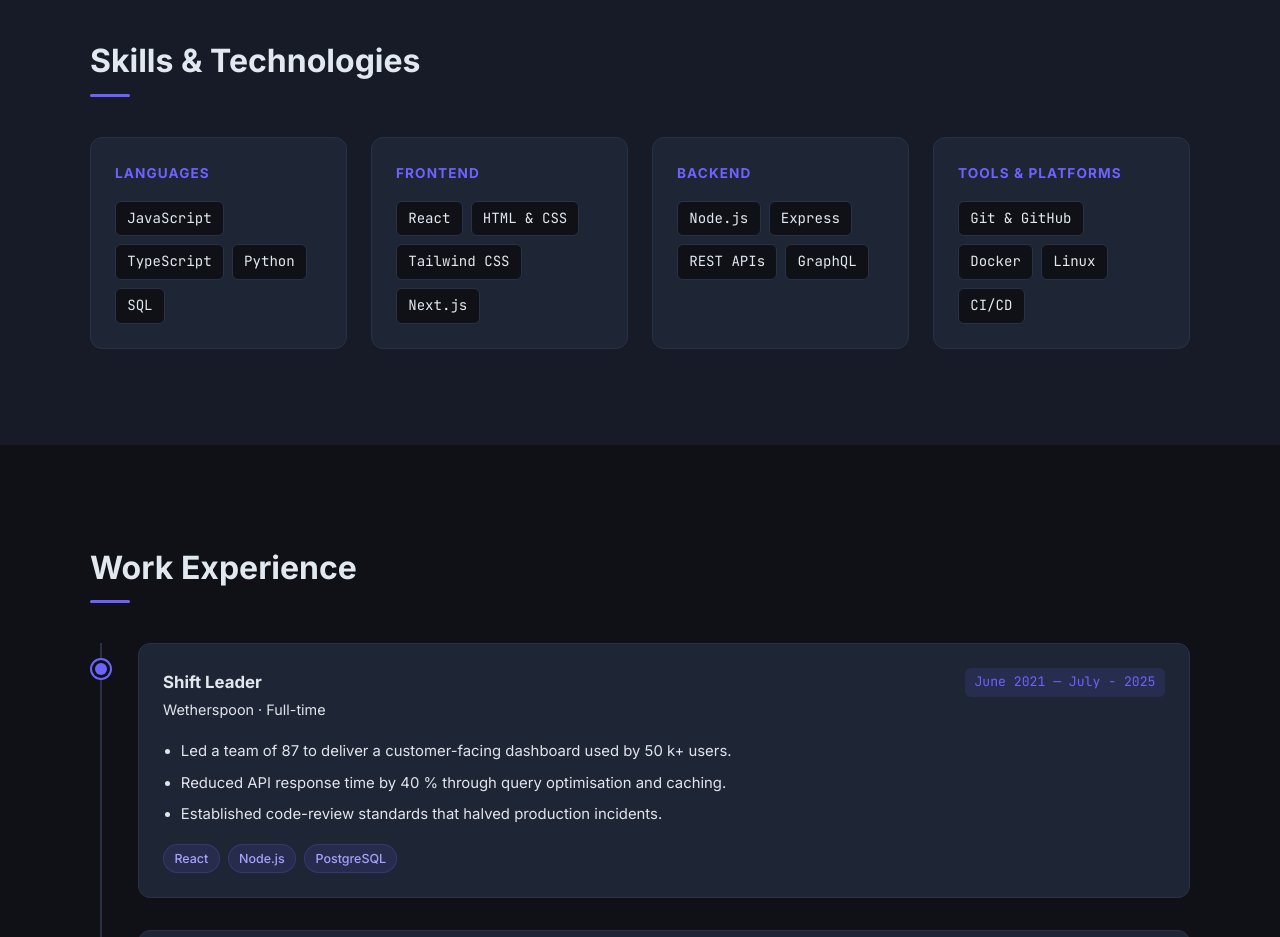
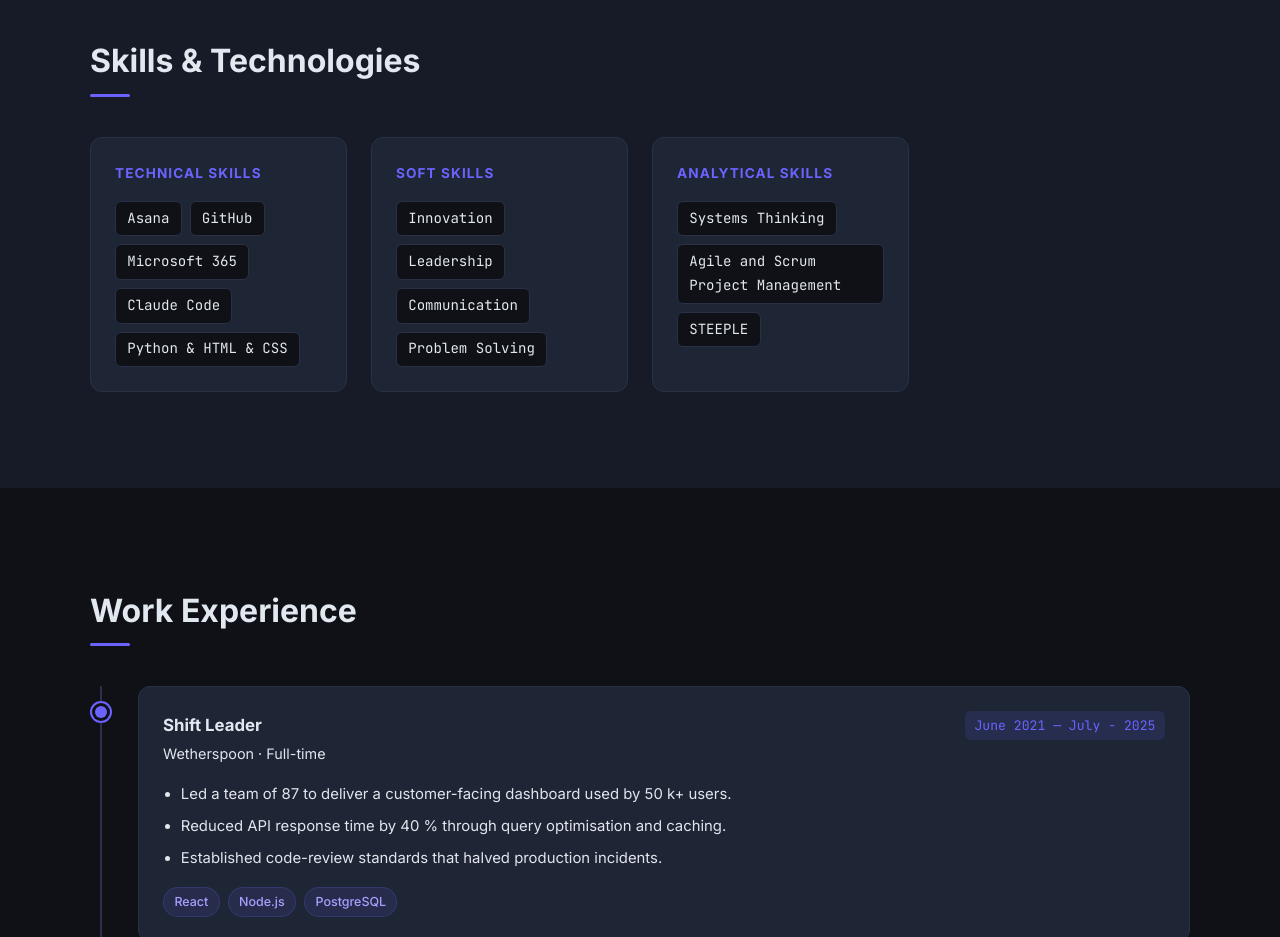
Before and after one commit to gvrlv1931-pixel/Experiments, a website: page index.html in a window 1280 px wide. Shown: the part 1460-2397 px from the top of the page. Drawn offline with Linux system fonts and the light colour scheme.

Commit message:
Update skill groups and add new skills

```diff
--- a/index.html
+++ b/index.html
@@ -121,42 +121,32 @@
         <div class="skills-grid" id="skillsGrid">
 
           <div class="skill-group">
-            <h3 class="skill-group-title">Languages</h3>
+            <h3 class="skill-group-title">Technical Skills</h3>
             <ul class="skill-list">
-              <li class="skill-chip">JavaScript</li>
-              <li class="skill-chip">TypeScript</li>
-              <li class="skill-chip">Python</li>
-              <li class="skill-chip">SQL</li>
+              <li class="skill-chip">Asana</li>
+              <li class="skill-chip">GitHub</li>
+              <li class="skill-chip">Microsoft 365</li>
+              <li class="skill-chip">Claude Code</li>
+              <li class="skill-chip"> Python &amp HTML &amp CSS</li>
             </ul>
           </div>
 
           <div class="skill-group">
-            <h3 class="skill-group-title">Frontend</h3>
+            <h3 class="skill-group-title">Soft Skills</h3>
             <ul class="skill-list">
-              <li class="skill-chip">React</li>
-              <li class="skill-chip">HTML &amp; CSS</li>
-              <li class="skill-chip">Tailwind CSS</li>
-              <li class="skill-chip">Next.js</li>
+              <li class="skill-chip">Innovation</li>
+              <li class="skill-chip">Leadership</li>
+              <li class="skill-chip">Communication</li>
+              <li class="skill-chip">Problem Solving</li>
             </ul>
           </div>
 
           <div class="skill-group">
-            <h3 class="skill-group-title">Backend</h3>
+            <h3 class="skill-group-title">Analytical Skills</h3>
             <ul class="skill-list">
-              <li class="skill-chip">Node.js</li>
-              <li class="skill-chip">Express</li>
-              <li class="skill-chip">REST APIs</li>
-              <li class="skill-chip">GraphQL</li>
-            </ul>
-          </div>
-
-          <div class="skill-group">
-            <h3 class="skill-group-title">Tools &amp; Platforms</h3>
-            <ul class="skill-list">
-              <li class="skill-chip">Git &amp; GitHub</li>
-              <li class="skill-chip">Docker</li>
-              <li class="skill-chip">Linux</li>
-              <li class="skill-chip">CI/CD</li>
+              <li class="skill-chip">Systems Thinking</li>
+              <li class="skill-chip">Agile and Scrum Project Management</li>
+              <li class="skill-chip">STEEPLE</li>
             </ul>
           </div>
 
```
